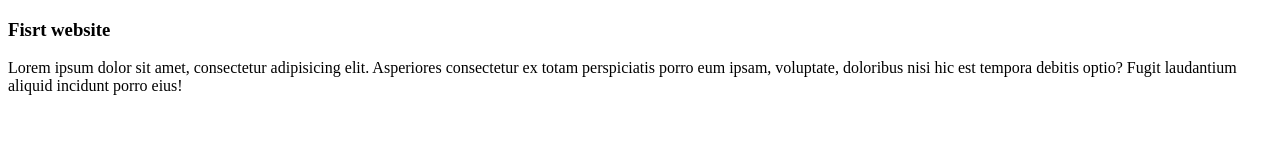
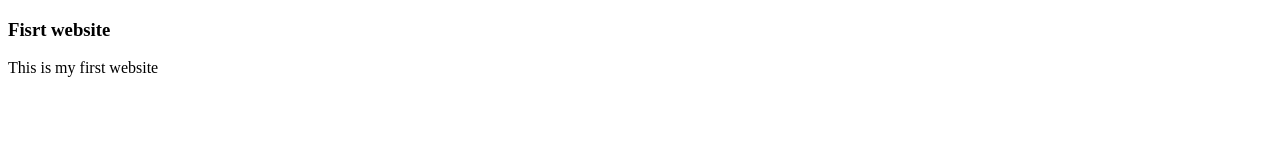
Before and after one commit to CollinsWinistone/LetsLearn, a plain HTML site: page index.html in a window 1280 px wide. Drawn offline with Linux system fonts and the light colour scheme.

Commit message:
Changed a paragraph

```diff
--- a/index.html
+++ b/index.html
@@ -9,7 +9,7 @@
 <body>
     <h3>Fisrt website</h3>
 
-    <p>Lorem ipsum dolor sit amet, consectetur adipisicing elit. Asperiores consectetur ex totam perspiciatis porro eum ipsam, voluptate, doloribus nisi hic est tempora debitis optio? Fugit laudantium aliquid incidunt porro eius!</p>
+    <p>This is my first website</p>
 
 </body>
 </html>
```
